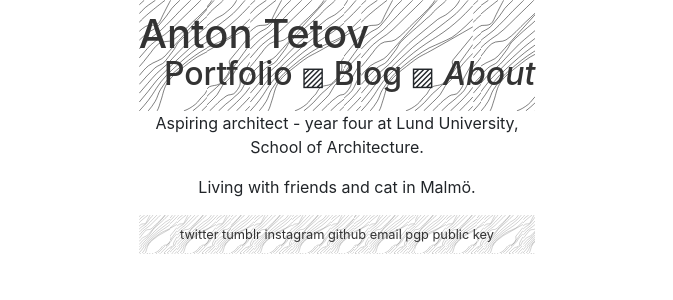
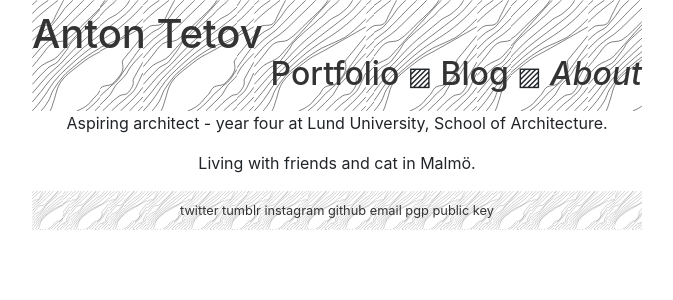
Before and after one commit to sonyamamurin/sonyamamurin.github.io, a Jekyll site: the page built from about.md, in a window 1280 px wide. Shown: the top 300 px of the page, without its empty margins (303-976 px from the left). Built offline with Jekyll 4.4.1, drawn with Linux system fonts in a browser that asks for light colours.

Commit message:
Additional tweaks.

```diff
--- a/_layouts/default.html
+++ b/_layouts/default.html
@@ -5,7 +5,7 @@ layout: compress
 <html lang="{{ page.lang | default: site.lang | default: "en" }}">
     {% include head.html %}
     <body>
-            <div class="col-sm-10 col-md-8 col-lg-6 col-xl-4 mx-auto">
+            <div class="col-sm-10 col-md-8 col-lg-6 mx-auto">
                 {% include header.html %}
                 <main>
                     {{ content }}
```
Also changed, not shown: _includes/main.css (+1 -1 lines).
